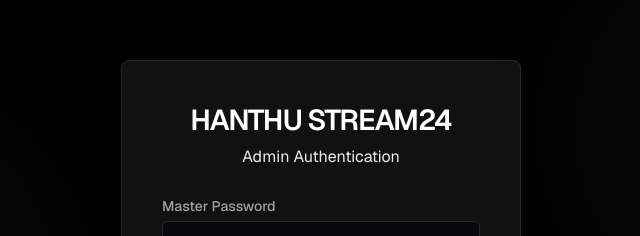
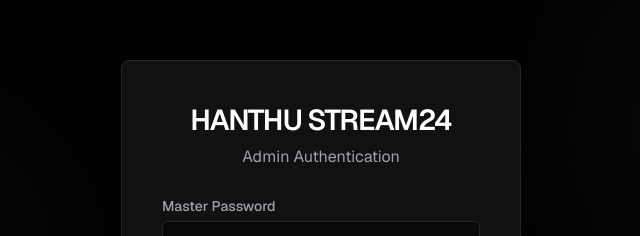
Before and after one commit to wahyuibnu/Streaming24, a Next.js app: page /login in a window 1280 px wide. Shown: the part 111-347 px from the top of the page, without its empty margins (319-959 px from the left). Built offline with nearby package versions, Linux system fonts and the light colour scheme.

Commit message:
fix: Resolve missing state declaration causing NextJS Type Error overlay

```diff
--- a/src/app/login/page.tsx
+++ b/src/app/login/page.tsx
@@ -39,7 +39,7 @@ export default function Login() {
       <div className={`glass-panel ${styles.card} fade-in`} style={{ maxWidth: '400px', width: '100%', display: 'flex', flexDirection: 'column', gap: '20px', padding: '40px' }}>
         <div style={{ textAlign: 'center', marginBottom: '10px' }}>
           <h1 className={styles.logo} style={{ fontSize: '1.8rem', justifyContent: 'center' }}>HANTHU STREAM24</h1>
-          <p style={{ color: 'var(--text-muted)', marginTop: '8px' }}>Admin Authentication</p>
+          <p style={{ color: 'var(--muted)', marginTop: '8px' }}>Admin Authentication</p>
         </div>
 
         {error && (
--- a/src/app/page.tsx
+++ b/src/app/page.tsx
@@ -13,6 +13,7 @@ export default function Dashboard() {
   const [isLoading, setIsLoading] = useState(false);
   const [isUploading, setIsUploading] = useState(false);
   const [message, setMessage] = useState('');
+  const [marqueeText, setMarqueeText] = useState('');
   const router = useRouter();
   const fileInputRef = useRef<HTMLInputElement>(null);
   const logsEndRef = useRef<HTMLDivElement>(null);
```
